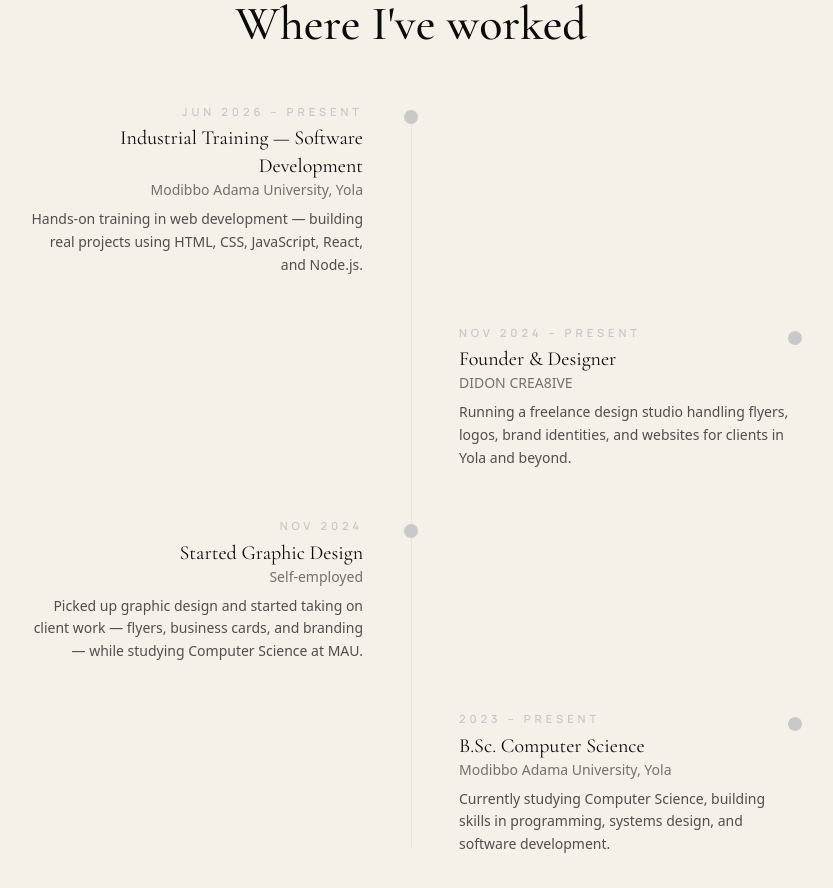
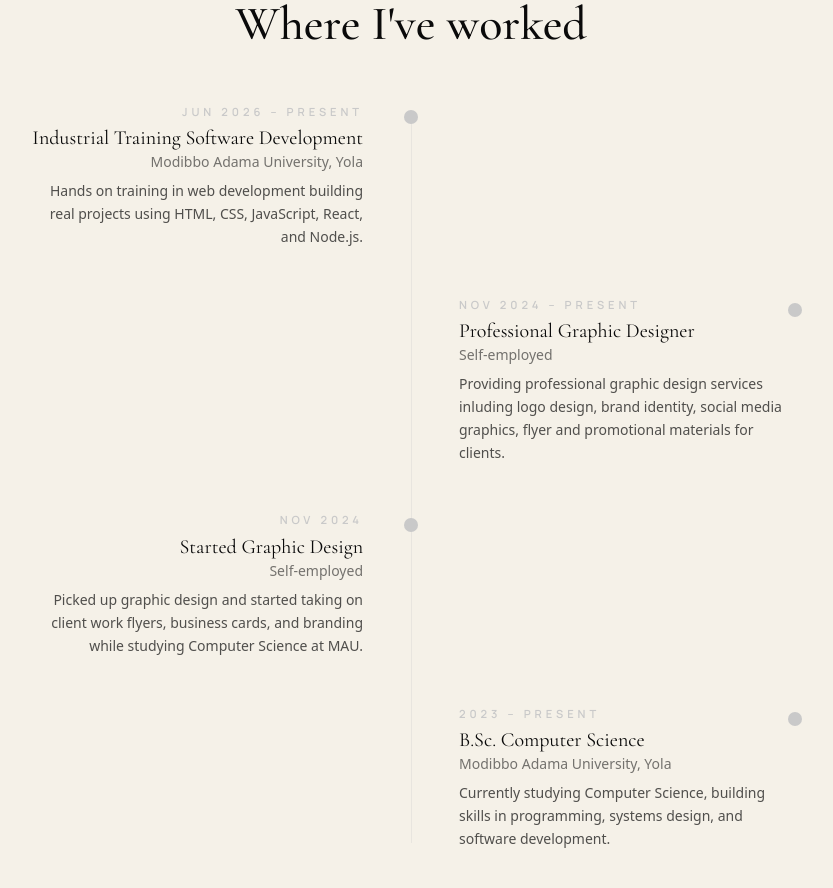
Before and after one commit to waididon4-oss/Dc-portfolio, a React (Vite) app: page /about in a window 1280 px wide. Shown: the part 1300-2188 px from the top of the page, without its empty margins (229-1062 px from the left). Built offline with nearby package versions, Linux system fonts and the light colour scheme.

Commit message:
make some change in about jsx.

```diff
--- a/src/pages/About.jsx
+++ b/src/pages/About.jsx
@@ -5,24 +5,24 @@ import Button from '../components/Button.jsx'
 const timeline = [
   {
     year: 'Jun 2026 – Present',
-    role: 'Industrial Training — Software Development',
+    role: 'Industrial Training Software Development',
     org: 'Modibbo Adama University, Yola',
     description:
-      'Hands-on training in web development — building real projects using HTML, CSS, JavaScript, React, and Node.js.',
+      'Hands on training in web development building real projects using HTML, CSS, JavaScript, React, and Node.js.',
   },
   {
     year: 'Nov 2024 – Present',
-    role: 'Founder & Designer',
-    org: 'DIDON CREA8IVE',
+    role: 'Professional Graphic Designer',
+    org: 'Self-employed',
     description:
-      'Running a freelance design studio handling flyers, logos, brand identities, and websites for clients in Yola and beyond.',
+      'Providing professional graphic design services inluding logo design, brand identity, social media graphics, flyer and promotional materials for clients.',
   },
   {
     year: 'Nov 2024',
     role: 'Started Graphic Design',
     org: 'Self-employed',
     description:
-      'Picked up graphic design and started taking on client work — flyers, business cards, and branding — while studying Computer Science at MAU.',
+      'Picked up graphic design and started taking on client work flyers, business cards, and branding while studying Computer Science at MAU.',
   },
   {
     year: '2023 – Present',
```
